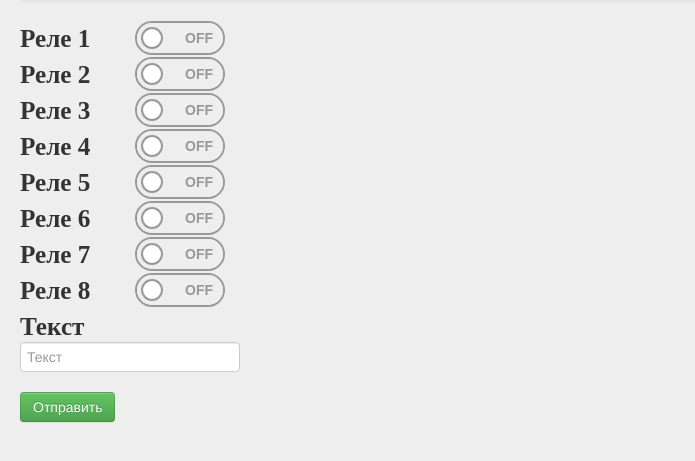
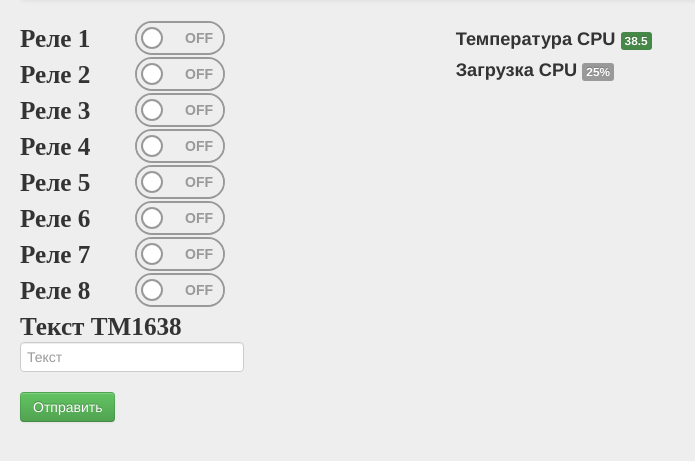
Before and after one commit to ilyukevich/rpi-gpio, a Django app: page / in a window 1280 px wide. Shown: the part 62-523 px from the top of the page, without its empty margins (0-695 px from the left). Run offline with Django 3.2, Linux system fonts and the light colour scheme.

Commit message:
ready UI

```diff
--- a/static/css/base.css
+++ b/static/css/base.css
@@ -18,6 +18,11 @@ body{
 	 max-width:40px;
 }
 
+.pi_controlls{
+	font-weight: bold;
+	font-size: 130%;
+}
+
 a{
 	color: black;
 }
--- a/templates/base.html
+++ b/templates/base.html
@@ -44,9 +44,9 @@
    </div>
    {% endfor %}
   <div class="control-group" >
-    <label class="control-label controlll" for="tm1638">Текст</label>
+    <label class="control-label controlll" for="tm1638">Текст TM1638</label>
     <div class="controls">
-      <input type="text" id="username" name="tm1638" placeholder="Текст">
+      <input class="input-large" type="text" id="username" name="tm1638" placeholder="Текст">
     </div>
   </div>
  <form class="form-horizontal" method="post" action= "/" >
@@ -56,6 +56,22 @@
     </div>
  <form>
  </div>
+<div class="span4" >
+  <div >
+    <div class="control-group" >
+       <div class="controls pi_controlls"
+	<label class="control-label controlll" for="password" style="margin-top:9px">Температура CPU</label>
+	<span class="label label-success ">38.5</span>
+       </div>
+    </div>
+    <div class="control-group" >
+       <div class="controls pi_controlls"
+	<label class="control-label controlll" for="password" style="margin-top:9px">Загрузка CPU</label>
+	<span class="label ">25%</span>
+       </div>
+    </div>
+  </div>
+</div>
 </div>
 
 </body>
```
Also changed, not shown: 3 other files.
